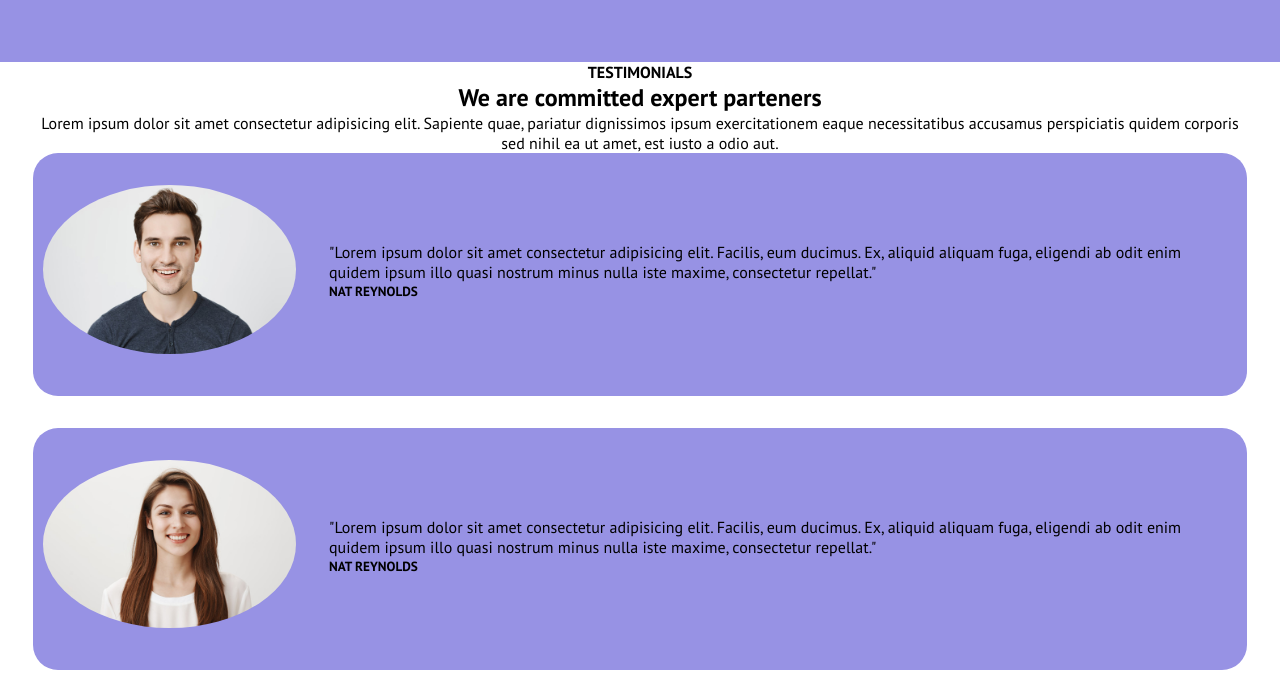
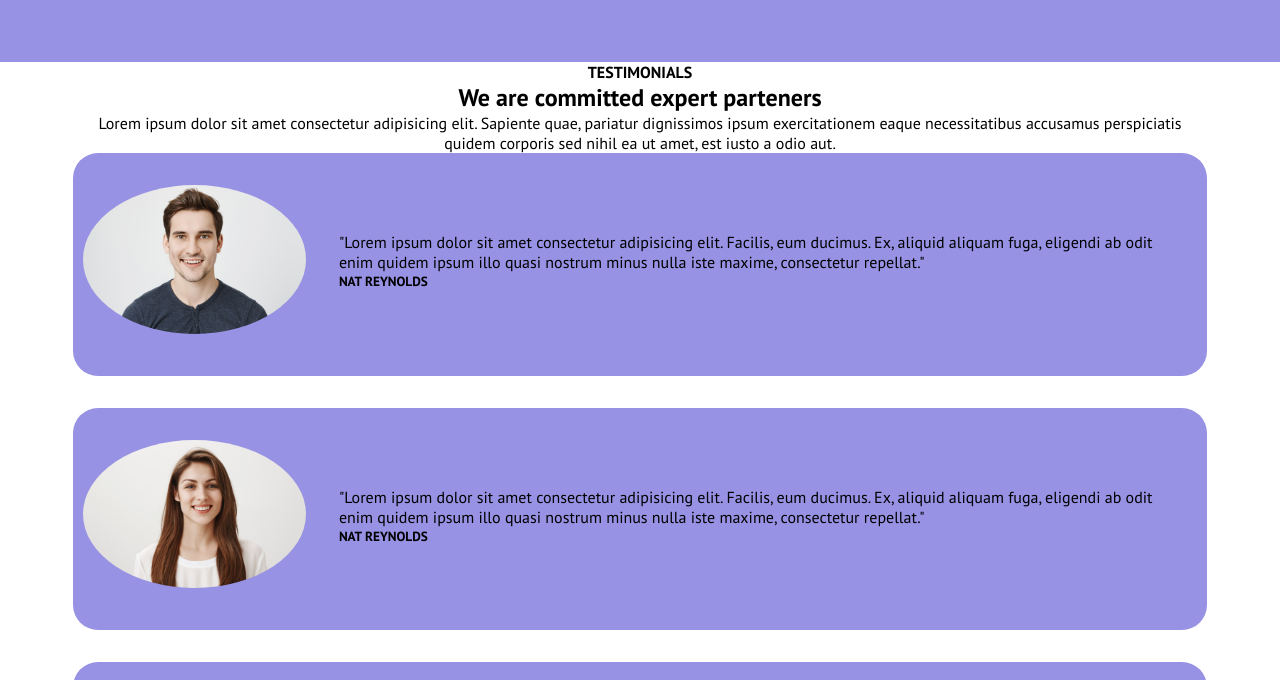
Before and after one commit to michele-pupo/htmlcss-responsive-layout, a plain HTML site: page index.html in a window 1280 px wide. Shown: the part 1913-2593 px from the top of the page. Drawn offline with Linux system fonts and the light colour scheme.

Commit message:
section testimonials media query desktop

```diff
--- a/css/style.css
+++ b/css/style.css
@@ -448,4 +448,14 @@ footer{
         margin-right: 0px;
         padding-right: 200px;
     }
+
+
+    /* section testimonials */
+    .container-testimonials{
+        max-width: 1200px;
+        margin: 0 auto;
+    }
+
+
+
 }
```
